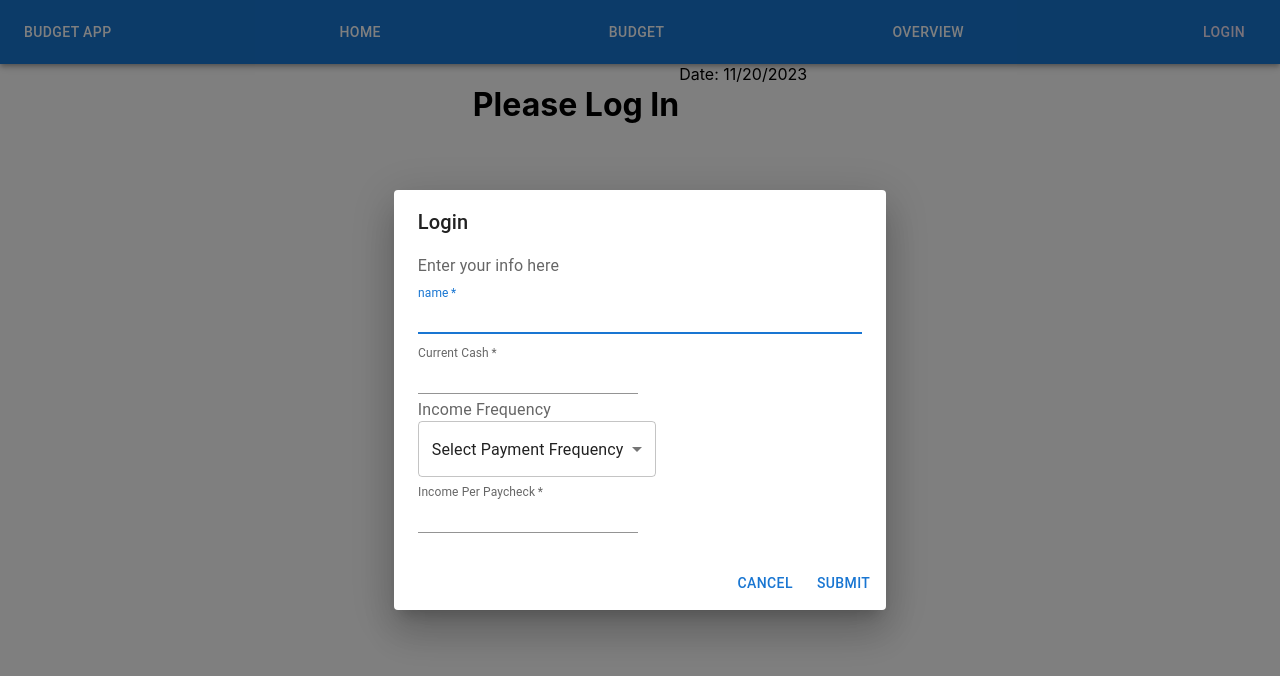
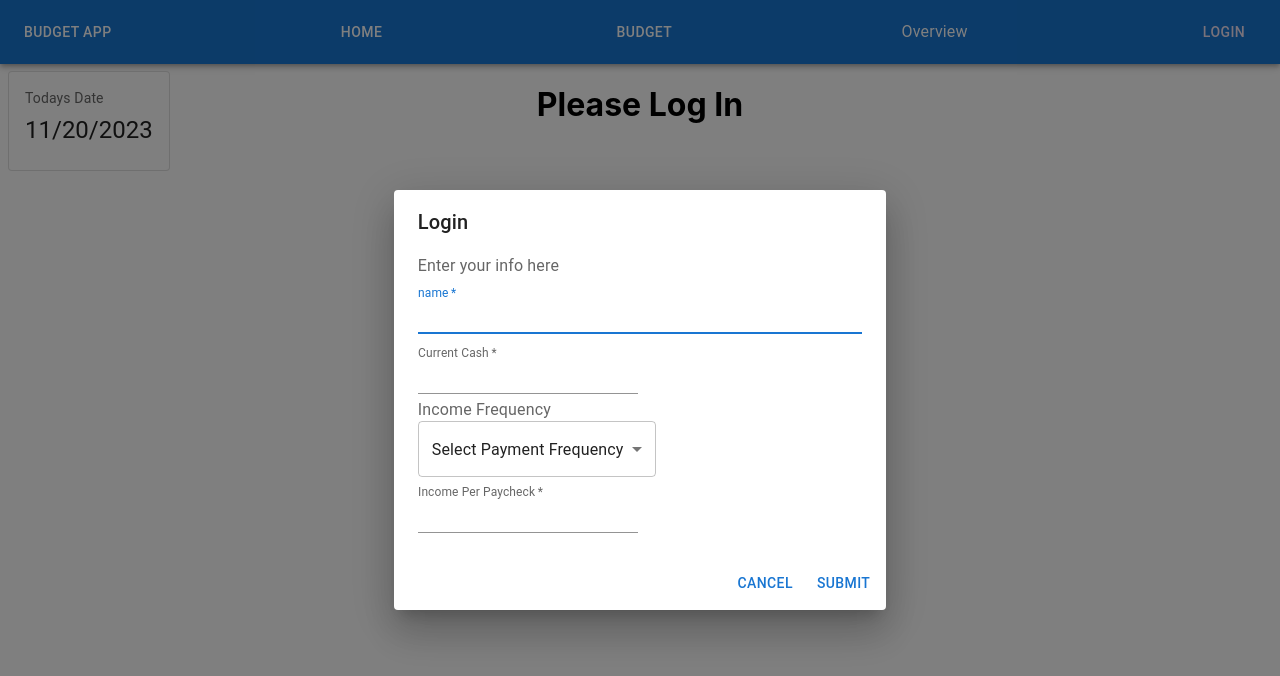
Before and after one commit to NathanR34/MTECH-ReactProject, a React (Create React App) app: page / in a window 1280 px wide. Shown: the top 676 px of the page. Built offline with nearby package versions, Linux system fonts and the light colour scheme.

Commit message:
Fix time on. history

```diff
--- a/src/App.js
+++ b/src/App.js
@@ -2,9 +2,14 @@
 import Navbar from "./components/NavBar";
 import ExpenseTracker from "./ExpenseTracker";
 import { useEffect, useState } from "react";
-import BudgetPage from './components/BudgetSetting'
-import ModalPopup from './components/ModalPopup'
-import NavBar from './components/NavBar'
+import BudgetPage from "./components/BudgetSetting";
+import ModalPopup from "./components/ModalPopup";
+import NavBar from "./components/NavBar";
+import * as React from "react";
+import Box from "@mui/material/Box";
+import Card from "@mui/material/Card";
+import CardContent from "@mui/material/CardContent";
+import Typography from "@mui/material/Typography";
 
 export const User = {
   firstName: null,
@@ -14,7 +19,6 @@ export const User = {
   annual: 0,
 };
 
-
 export const getDate = () => {
   const today = new Date();
   const month = today.getMonth();
@@ -23,38 +27,48 @@ export const getDate = () => {
   const hour = today.getHours();
   const minute = today.getMinutes();
   const second = today.getSeconds();
-  const time = hour + ':' + minute + ':' + second
-  const currentDate = month + '/' + date + '/' + year;
-  return currentDate + ' ' + time
-}
+  const time = hour + ":" + minute + ":" + second;
+  const currentDate = month + "/" + date + "/" + year;
+  return currentDate + " " + time;
+};
 
 export const DateTime = () => {
   const today = new Date();
   const month = today.getMonth() + 1;
   const year = today.getFullYear();
   const date = today.getDate();
-  const fullDate = month + '/' + date + '/' + year;
+  const fullDate = month + "/" + date + "/" + year;
   const [currentDate, setCurrentDate] = useState(fullDate);
-  useEffect (() => {
-    var timer = setInterval(() =>setCurrentDate(fullDate), 10000)
-    return function cleanup(){
-      clearInterval(timer)
-    }
+  useEffect(() => {
+    var timer = setInterval(() => setCurrentDate(fullDate), 10000);
+    return function cleanup() {
+      clearInterval(timer);
+    };
   });
-  return(
-    <div>
-      Date: {currentDate}
-    </div>
-  )
-}
-
+  const card = (
+    <React.Fragment>
+      <CardContent>
+        <Typography sx={{ fontSize: 14 }} color="text.secondary" gutterBottom>
+          Todays Date
+        </Typography>
+        <Typography variant="h5" component="div">
+          {currentDate}
+        </Typography>
+      </CardContent>
+    </React.Fragment>
+  );
+  return (
+    <Box className="top-left">
+      <Card variant="outlined">{card}</Card>
+    </Box>
+  );
+};
 
 export default function App() {
-  const [modalDisplay, setModalDisplay] = useState(false)
-  const [isLoggedIn, setIsLoggedIn] = useState(false)
-  const [pageSelect, setPageSelect] = useState('home')
-  const [historyArr, setHistoryArr] = useState([])
-
+  const [modalDisplay, setModalDisplay] = useState(false);
+  const [isLoggedIn, setIsLoggedIn] = useState(false);
+  const [pageSelect, setPageSelect] = useState("home");
+  const [historyArr, setHistoryArr] = useState([]);
 
   const addTransaction = (newTran) => {
     setHistoryArr([...historyArr, newTran]);
--- a/src/components/NavBar.js
+++ b/src/components/NavBar.js
@@ -94,7 +94,6 @@ export default function SimpleDialogDemo({ setPageSelect }) {
             variant="button"
             display="block"
             sx={{ flexGrow: 1 }}
-            onClick={() => setPageSelect("home")}
           >
             Budget App
           </Typography>{" "}
@@ -110,20 +109,14 @@ export default function SimpleDialogDemo({ setPageSelect }) {
           <Typography
             className="button"
             variant="button"
-            display="block"
             sx={{ flexGrow: 1 }}
             onClick={() => setPageSelect("budget")}
           >
             Budget
-          </Typography>{" "}
-          <Typography
-            className="button"
-            variant="button"
-            display="block"
-            sx={{ flexGrow: 1 }}
-          >
+          </Typography>
+          <Typography display="block" sx={{ flexGrow: 1 }}>
             Overview
-          </Typography>{" "}
+          </Typography>
           <Button
             color="inherit"
             sx={{ color: purple[50] }}
--- a/src/components/history.js
+++ b/src/components/history.js
@@ -1,11 +1,10 @@
 import ListItem from "@mui/material/ListItem";
 import ListItemText from "@mui/material/ListItemText";
-import {getDate} from '../App'
-
+import { getDate } from "../App";
+import Typography from "@mui/material/Typography";
 
 export default function History({ historyArr }) {
-
-  console.log(getDate())
+  console.log(getDate());
 
   const historyOverview = historyArr.slice(-4);
   const addCommaToNumbers = (x) => {
@@ -18,8 +17,8 @@ export default function History({ historyArr }) {
       <ListItem className="flex-col" component="div">
         {historyOverview.map((tran, index) => (
           <ListItemText key={index}>
-            {" "}
-            {tran.title}: {addCommaToNumbers(tran.amount)}  {tran.date}
+            {tran.title}: {addCommaToNumbers(tran.amount)}
+            <Typography color="text.secondary">{tran.date}</Typography>
           </ListItemText>
         ))}
       </ListItem>
--- a/src/index.css
+++ b/src/index.css
@@ -27,6 +27,7 @@ body,
   display: flex;
   justify-content: center;
 }
+
 .mainPage {
   width: 100%;
   display: flex;
@@ -42,13 +43,15 @@ body,
   margin-top: 50px;
 }
 .historyPaper {
-  width: 10%;
-  height: 100%;
+  width: 15%;
+  height: 80%;
   display: flex;
   flex-direction: column;
-  align-items: center;
+  align-items: start;
   margin: 35px;
+  padding: 5px;
   margin-top: 50px;
+  overflow: hidden;
 }
 .w-full {
   width: 100%;
@@ -85,4 +88,16 @@ w-50 {
 }
 .button {
   cursor: pointer;
+  padding: 5px;
 }
+.button:hover {
+  background-color: #146dc6ab;
+}
+
+.top-left {
+  position: absolute;
+  top: 68px;
+  left: 5px;
+  padding: 3px;
+  width: min-content;
+}
```
Also changed, not shown: src/ExpenseTracker.js (+0 -33 lines).
